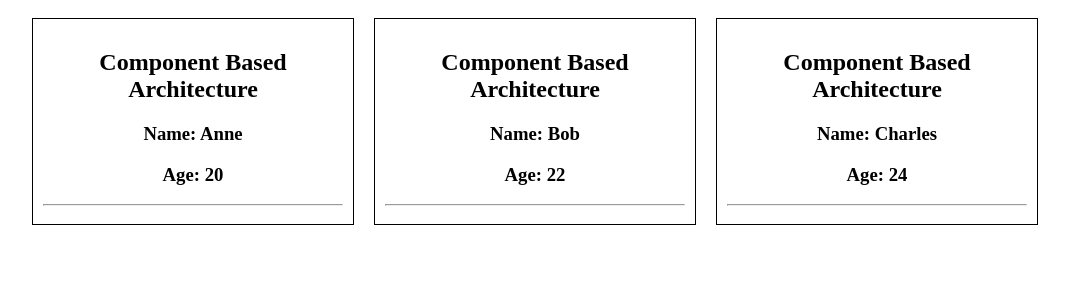
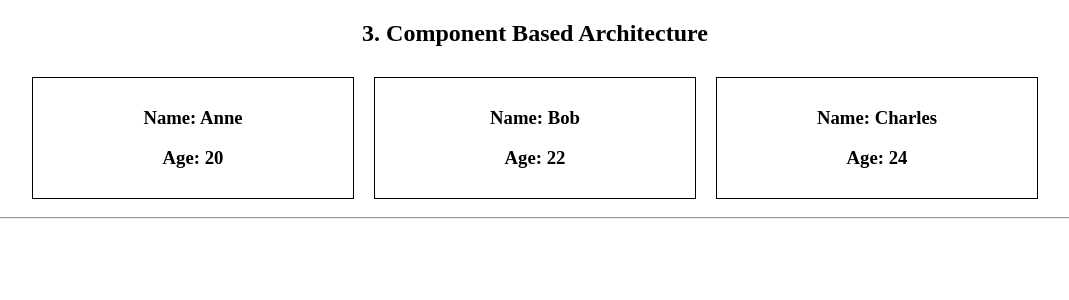
Before and after one commit to mmartins23/mastering-react-interviews, a React (Create React App) app: page / in a window 1280 px wide. Shown: the top 300 px of the page, without its empty margins (105-1174 px from the left). Built offline with nearby package versions, Linux system fonts and the light colour scheme.

Commit message:
3. Component Based Architecture [FIX]

```diff
--- a/src/App.js
+++ b/src/App.js
@@ -4,9 +4,11 @@ import { PersonDetails } from './components/PersonDetails';
 function App() {
   return (
     <div className="App">
+      <h2>3. Component Based Architecture</h2>
       <PersonDetails name="Anne" age={20} />
       <PersonDetails name="Bob" age={22} />
       <PersonDetails name="Charles" age={24} />
+      <hr />
     </div>
   );
 }
--- a/src/components/PersonDetails.jsx
+++ b/src/components/PersonDetails.jsx
@@ -3,10 +3,8 @@ import "./persondetails.css";
 export const PersonDetails = ({ name, age }) => {
     return (
         <div className="pers">
-            <h2>Component Based Architecture</h2>
             <h3>Name: {name}</h3>
             <h3>Age: {age}</h3>
-            <hr/>
         </div>
     )
 }
```
